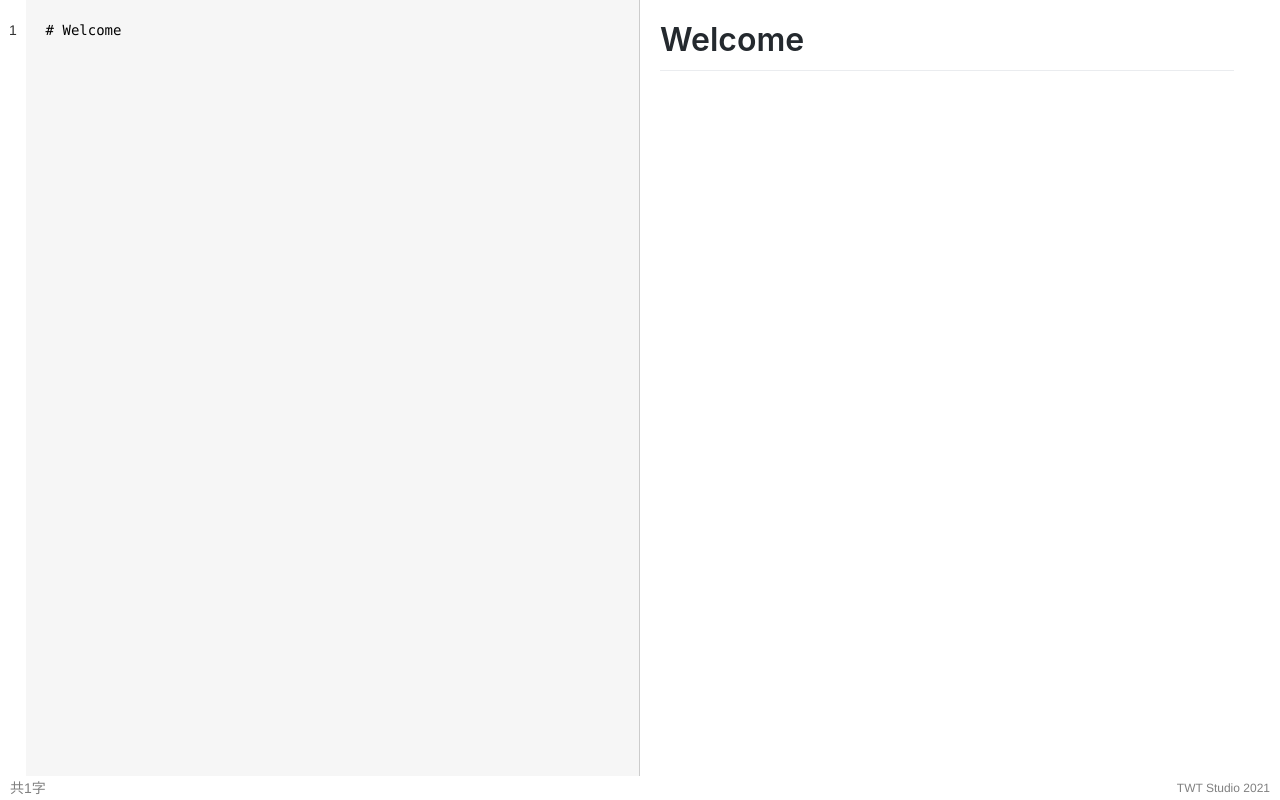
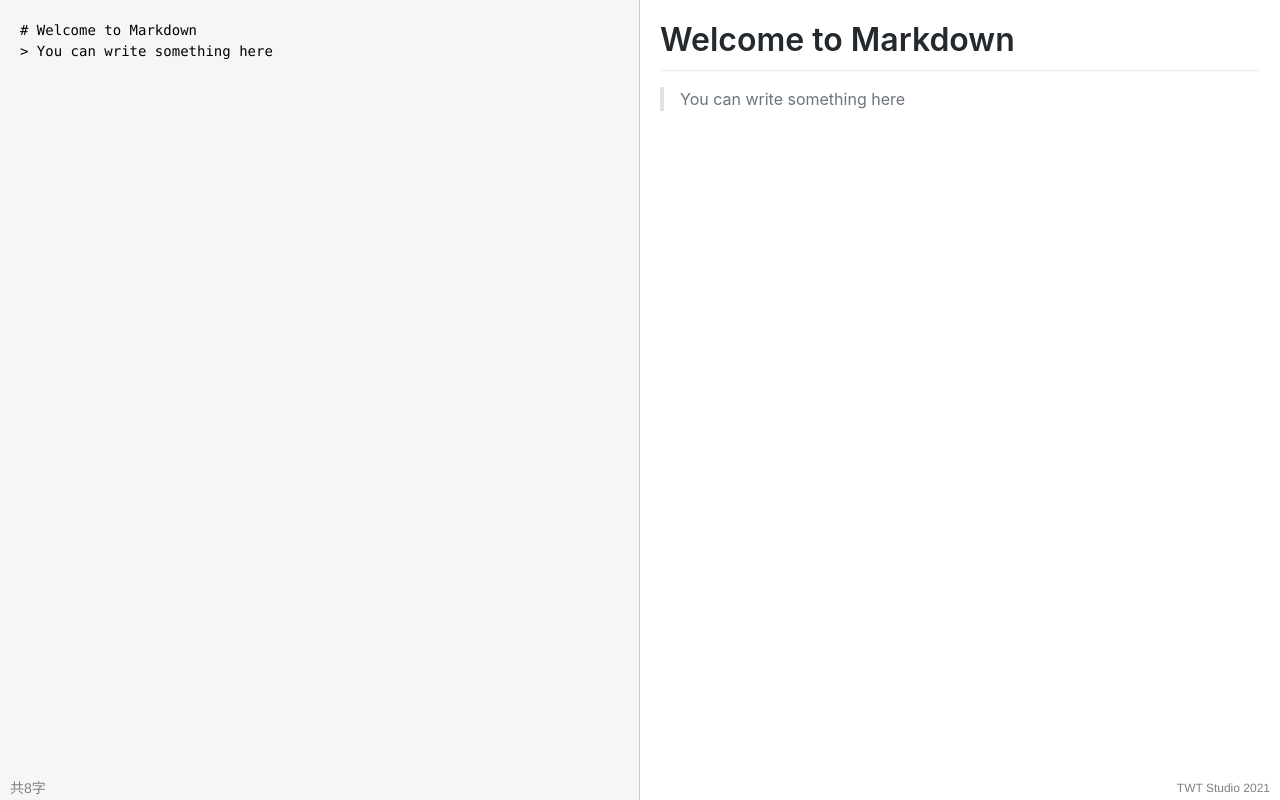
Before and after one commit to CALLMELARE/TWT_editor, a Vue app: page / in a window 1280 px wide. Built offline with nearby package versions, Linux system fonts and the light colour scheme.

Commit message:
del line number

```diff
--- a/src/components/FuncBar.vue
+++ b/src/components/FuncBar.vue
@@ -30,6 +30,8 @@ export default defineComponent({
 
 <style lang="scss" scoped>
 #func-bar {
+  position: fixed;
+  bottom: 0;
   width: 100%;
   height: 24px;
   line-height: 24px;
--- a/src/views/Home.vue
+++ b/src/views/Home.vue
@@ -1,8 +1,11 @@
 <template>
   <div id="home">
-    <div class="line-number" v-html="line()"></div>
-    <textarea class="edit" :value="state.content" @input="update"> </textarea>
-    <div class="preview" v-html="compiledMd()"></div>
+    <div class="left">
+      <textarea class="edit" :value="state.content" @input="update"> </textarea>
+    </div>
+    <div class="right">
+      <div class="preview" v-html="compiledMd()"></div>
+    </div>
     <func-bar :count="wordCount()" />
   </div>
 </template>
@@ -20,7 +23,7 @@ export default defineComponent({
   props: {},
   setup() {
     const state = reactive({
-      content: "# Welcome",
+      content: "# Welcome to Markdown \n> You can write something here",
     });
 
     // 编译markdown
@@ -46,21 +49,11 @@ export default defineComponent({
       return count;
     }
 
-    // 行号
-    function line() {
-      const data = state.content.replace(/\r/gi, "").split("\n");
-      const n = data.length;
-      let num = "";
-      for (let i = 1; i <= n; i++) {
-        num += i + "<br>";
-      }
-      return num;
-    }
-
+    // 防抖+根据内容渲染Markdown
     const update = _.debounce((e: { target: { value: any } }) => {
       state.content = e.target.value;
     }, 100);
-    return { state, update, compiledMd, wordCount, line };
+    return { state, update, compiledMd, wordCount };
   },
 });
 </script>
@@ -71,26 +64,18 @@ export default defineComponent({
   height: 100%;
   font-family: "Helvetica Neue", Arial, sans-serif;
   color: #333;
-  .edit,
-  .preview {
-    display: inline-block;
-    width: 48%;
-    height: calc(100% - 24px);
+  display: grid;
+  grid-template-columns: 50% 50%;
+  .left,
+  .right {
+    min-height: 100%;
+    overflow-y: auto;
     vertical-align: top;
     box-sizing: border-box;
-    padding: 0 20px;
+    width: 100%;
   }
-  .line-number {
-    cursor: default;
-    min-width: 2%;
-    display: inline-block;
-    height: calc(100% - 24px);
-    vertical-align: top;
-    box-sizing: border-box;
-    padding: 20px 5px;
-    text-align: center;
-    line-height: 1.5;
-    font-size: 14px;
+  .left {
+    display: flex;
   }
   .edit {
     border: none;
@@ -102,6 +87,9 @@ export default defineComponent({
     font-family: "Monaco", courier, monospace;
     line-height: 1.5;
     padding: 20px;
+    width: 100%;
+    height: auto;
+    overflow-y: visible;
   }
   .preview {
     padding: 20px;
```
